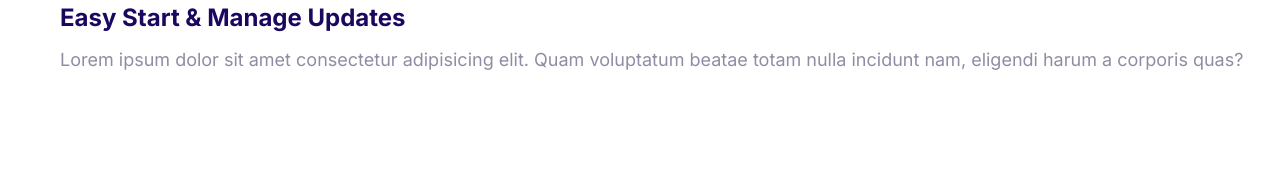
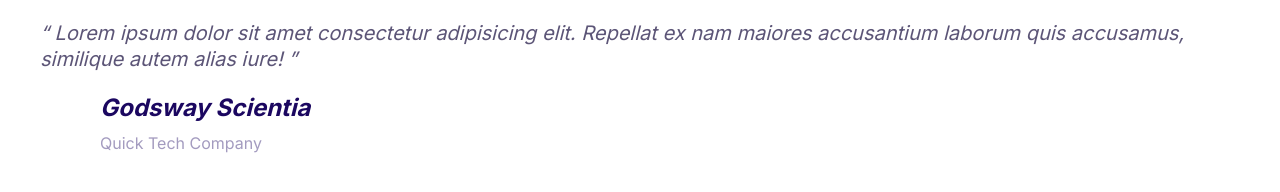
Before and after one commit to Scientia11/Scientiafy, a plain HTML site: page index.html in a window 1280 px wide. Drawn offline with Linux system fonts and the light colour scheme.

Commit message:
Define quotes.

```diff
--- a/css/styles.css
+++ b/css/styles.css
@@ -5,6 +5,7 @@
   --color-accent: #ff3400;
   --color-headings: #1b0760;
   --color-body: #918ca4;
+  --color-body-darker: #5c5577;
   --color-border: #ccc;
   --border-radius: 30px;
 }
@@ -318,3 +319,44 @@ color: #fff;
 .media__img {
   margin-top: 1rem;
 }
+/* Quote */
+.quote {
+  font-size: 3rem;
+  font-style: italic;
+  color: var(--color-body-darker);
+  line-height: 1.3;
+}
+.quote__text::before {
+  content: open-quote;
+}
+.quote__text::after {
+  content: close-quote;
+}
+ .qoute__author {
+   font-size: 3rem;
+   font-weight: 500;
+   font-style: normal;
+   margin-bottom: 0;
+ }
+ .quote__organization {
+   color: var(--color-headings);
+   opacity: 0.4;
+   font-size: 2rem;
+   font-style: normal;
+   margin-top: 0;
+ }
+.quote__line {
+  position: relative;
+  bottom: 10px;
+}
+@media screen and (min-width: 1024px) {
+  .quote {
+    font-size: 2rem;
+  }
+  .quote__author {
+    font-size: 2.4rem;
+  }
+  .quote__organization {
+    font-size: 1.6rem;
+  }
+}
--- a/index.html
+++ b/index.html
@@ -15,20 +15,24 @@
     <link rel="stylesheet" href="./css/styles.css" />
   </head>
   <body>
+    <blockquote class="quote">
+      <p class="quote__text">
+        Lorem ipsum dolor sit amet consectetur adipisicing elit. Repellat ex nam
+        maiores accusantium laborum quis accusamus, similique autem alias iure!
+      </p>
+      <footer>
         <div class="media">
           <div class="media__img">
-        <svg class="icon icon-primary">
-          <use xlink:href="./images/sprite.svg#snap"></use>
+            <svg class="icon icon-primary quote__line">
+              <use xlink:href="./images/sprite.svg#line"></use>
             </svg>
           </div>
           <div class="media__body">
-        <h3 class="media__title">Easy Start & Manage Updates</h3>
-        <p>
-          Lorem ipsum dolor sit amet consectetur adipisicing elit. Quam
-          voluptatum beatae totam nulla incidunt nam, eligendi harum a corporis
-          quas?
-        </p>
+            <h3 class="media__title quote__author">Godsway Scientia</h3>
+            <p class="quote__organization">Quick Tech Company</p>
           </div>
         </div>
+      </footer>
+    </blockquote>
   </body>
 </html>
```
Also changed, not shown: css/components/quote.html (added, +19 -0 lines). Lines whose indentation alone changed are shown as unchanged.
